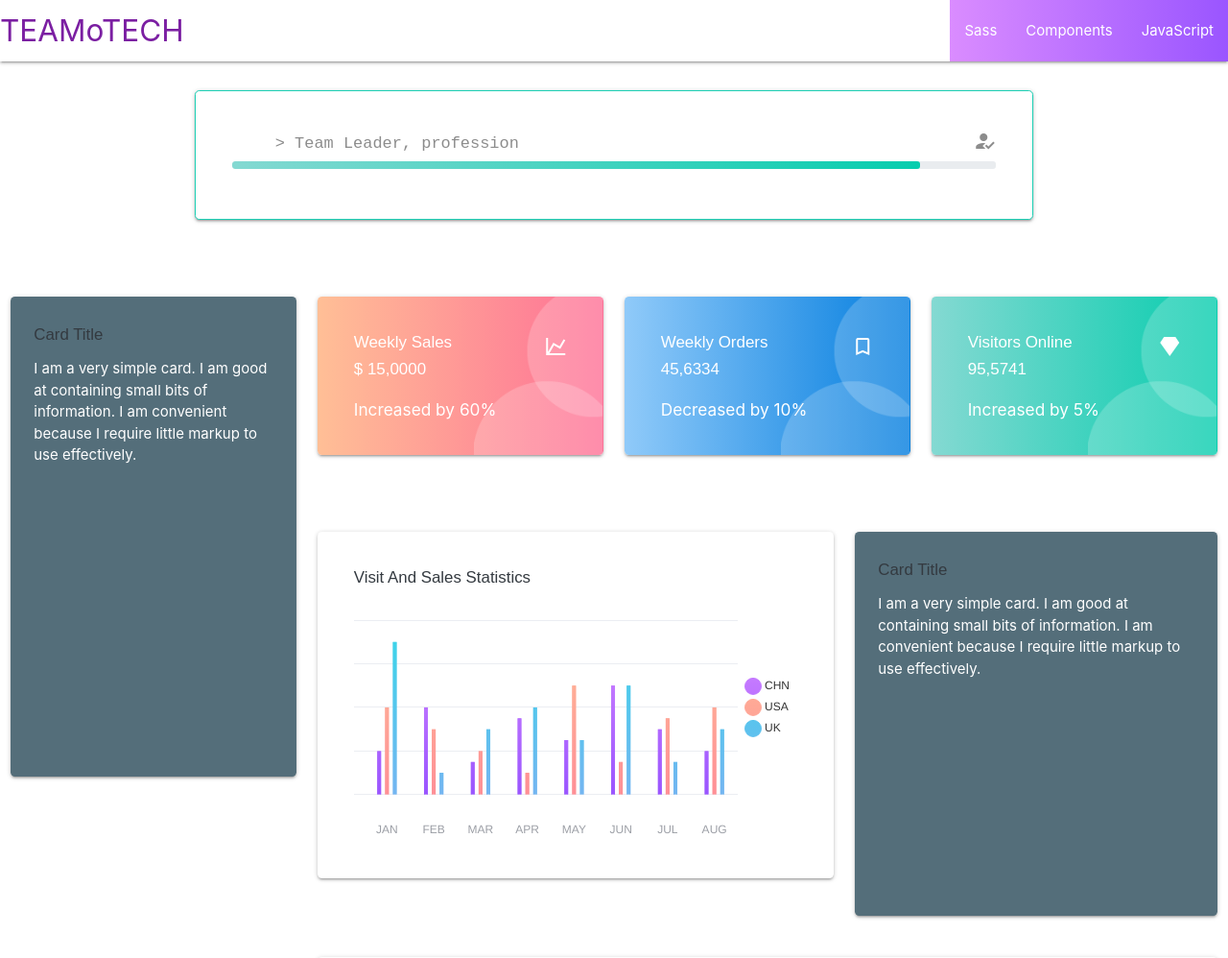
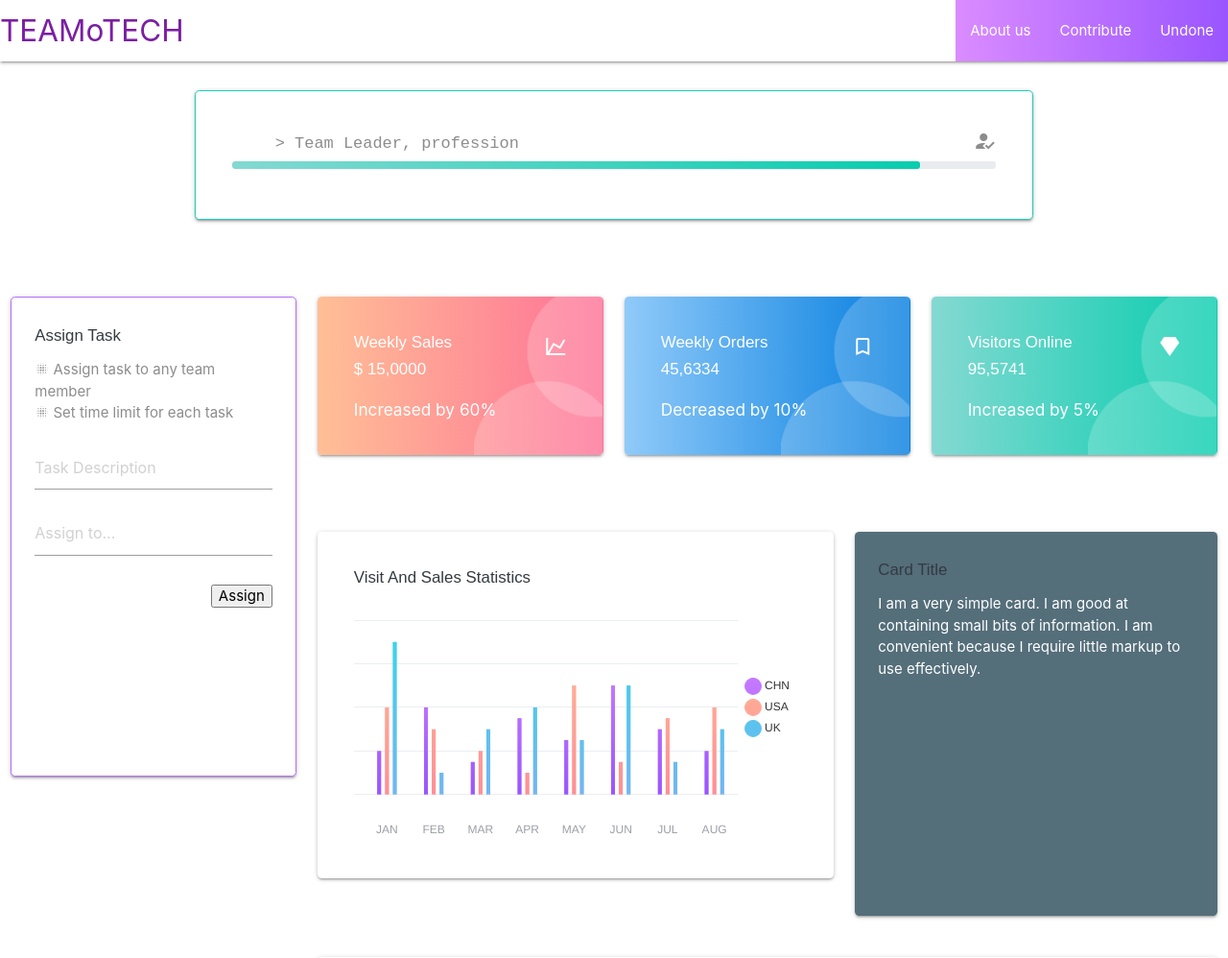
Before and after one commit to abhaydhiman/TEAMoTECH, a Flask app: template templates/main_lobby.html in a window 1280 px wide. Shown: the top 998 px of the page at 96% size. Run offline with Flask 2, Linux system fonts and the light colour scheme; the template is opened without the code that fills it, so the values that code supplies are empty; some libraries are stand-ins or nearby versions.

Commit message:
Created a basic template for assigning team task

```diff
--- a/templates/main_lobby.html
+++ b/templates/main_lobby.html
@@ -24,9 +24,9 @@
         <div class="nav-wrapper white lighten-2">
             <a href="#" class="brand-logo purple-text text-darken-2">TEAMoTECH</a>
             <ul id="nav-mobile" class="right hide-on-med-and-down bg-gradient-primary">
-                <li><a href="sass.html">Sass</a></li>
-                <li><a href="badges.html">Components</a></li>
-                <li><a href="collapsible.html">JavaScript</a></li>
+                <li><a href="sass.html">About us</a></li>
+                <li><a href="badges.html">Contribute</a></li>
+                <li><a href="collapsible.html">Undone</a></li>
             </ul>
         </div>
     </nav>
@@ -72,11 +72,14 @@
                 12-columns-wide on small screens  -->
             <div class="row">
                 <div class="col s12 m12">
-                    <div class="card large blue-grey darken-1">
-                        <div class="card-content white-text">
-                            <span class="card-title">Card Title</span>
-                            <p>I am a very simple card. I am good at containing small bits of information.
-                                I am convenient because I require little markup to use effectively.</p>
+                    <div class="card large card-outline-primary">
+                        <div class="card-content text-gray">
+                            <span class="card-title">Assign Task</span>
+                            <p><i class="mdi mdi-blur"></i> Assign task to any team member</p>
+                            <p><i class="mdi mdi-blur"></i> Set time limit for each task</p>
+                            <input class="mt-4 mb-4" name="task_description" id="description" placeholder="Task Description">
+                            <input type="text" name="assign_to" placeholder="Assign to..." >
+                            <input class="mt-4 float-right" type="button" value="Assign">
                         </div>
                     </div>
                 </div>
```
